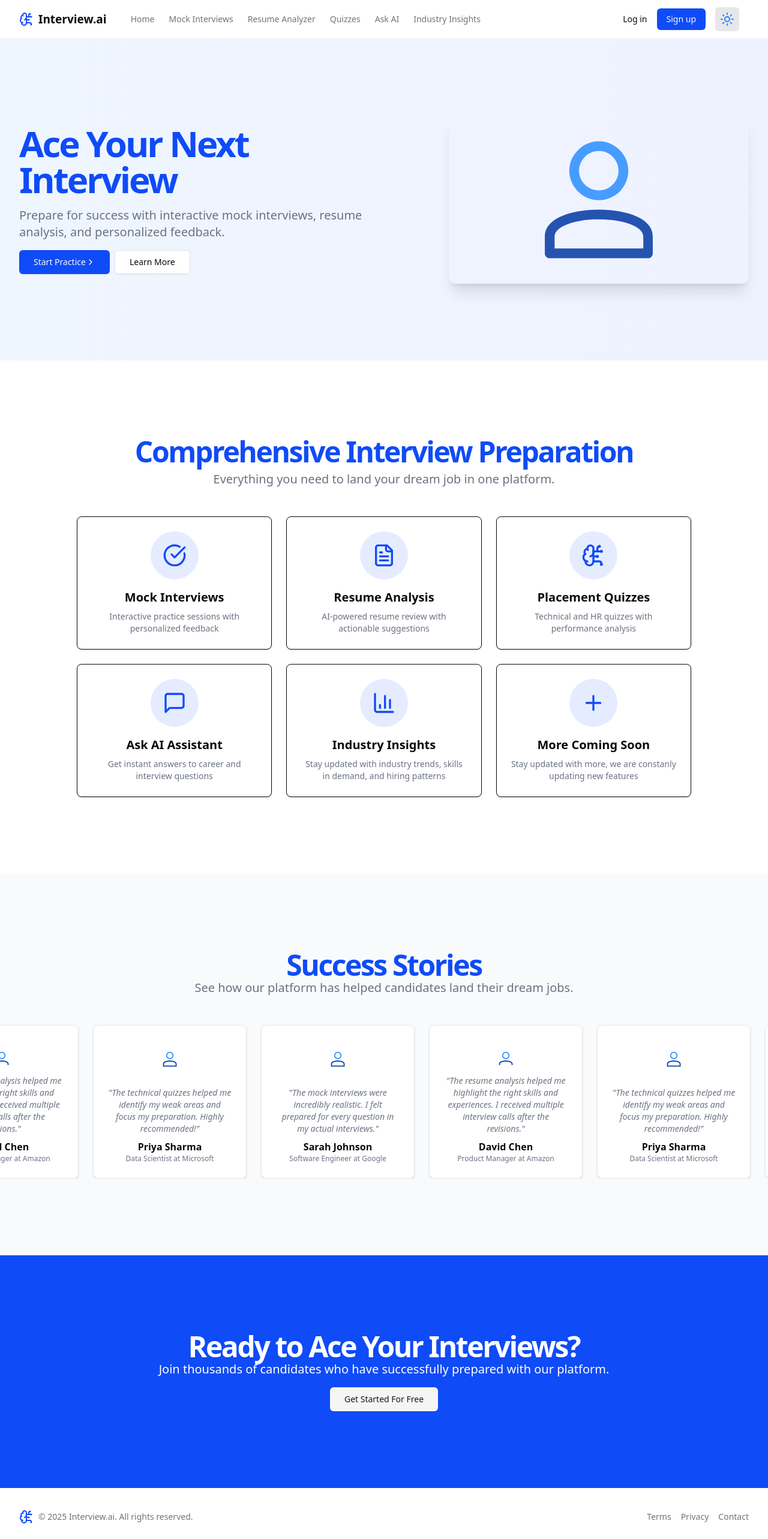
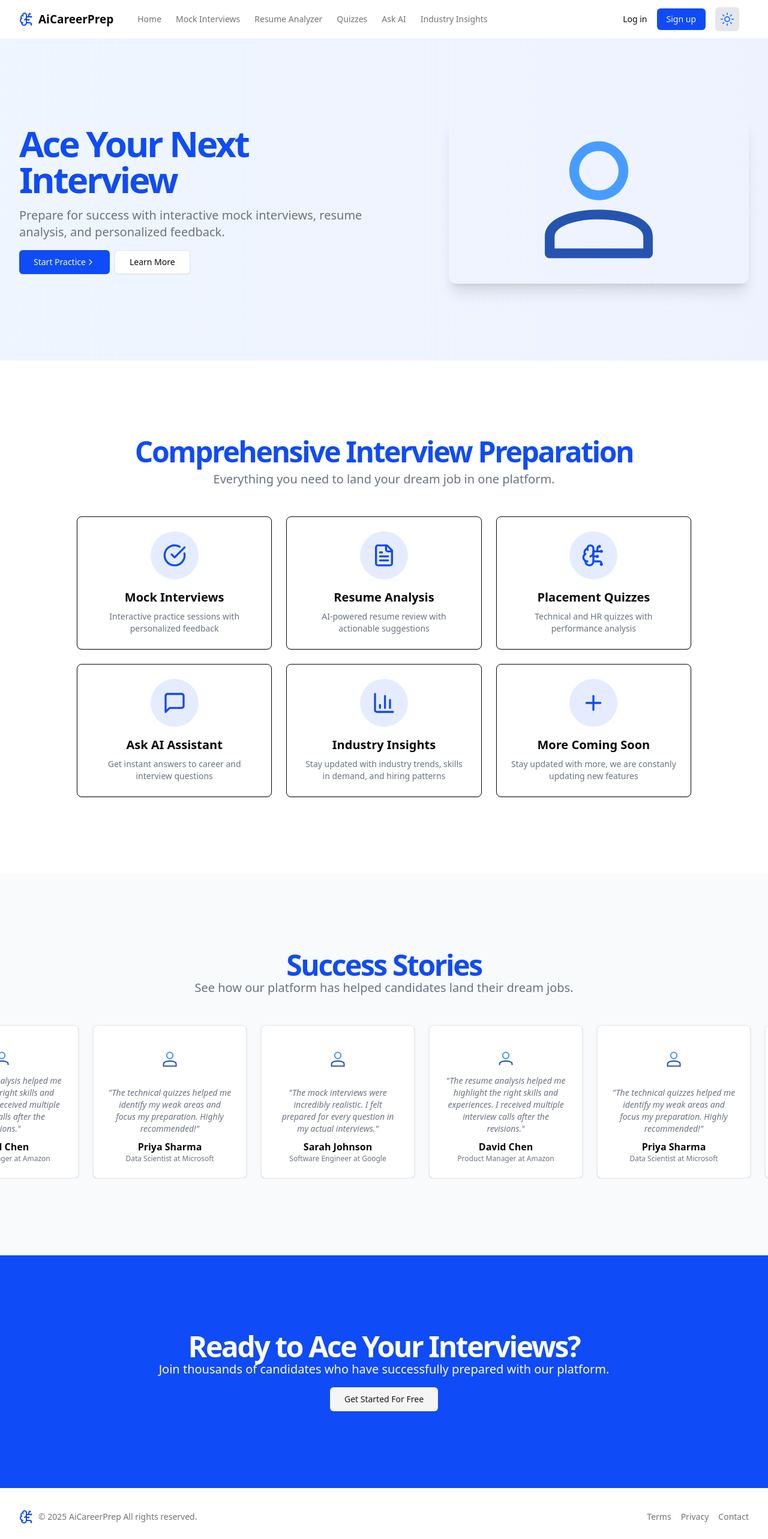
Before and after one commit to marshadn/MainProject, a React (Vite) app: page / in a window 1280 px wide. Shown: the top 2566 px of the page at 60% size. Built offline with nearby package versions, Linux system fonts and the light colour scheme; no server answers.

Commit message:
Change app-name

```diff
--- a/src/pages/Layout.jsx
+++ b/src/pages/Layout.jsx
@@ -23,7 +23,7 @@ function MainNav() {
     <div className="flex items-center gap-6 md:gap-10 border-none shadow-none">
       <Link to="/" className="flex items-center space-x-2">
         <BrainCircuit className="h-6 w-6 text-primary" />
-        <span className="hidden font-bold sm:inline-block">Interview.ai</span>
+        <span className="hidden font-bold sm:inline-block">AiCareerPrep</span>
       </Link>
       <nav className="hidden gap-6 md:flex border-none shadow-none">
       <Link
@@ -75,7 +75,7 @@ function Footer() {
         <div className="flex flex-col items-center gap-4 px-8 md:flex-row md:gap-2 md:px-0">
           <BrainCircuit className="h-6 w-6 text-primary" />
           <p className="text-center text-sm leading-loose text-muted-foreground md:text-left">
-            © 2025 Interview.ai. All rights reserved.
+            © 2025 AiCareerPrep All rights reserved.
           </p>
         </div>
         <div className="flex gap-4">
```
